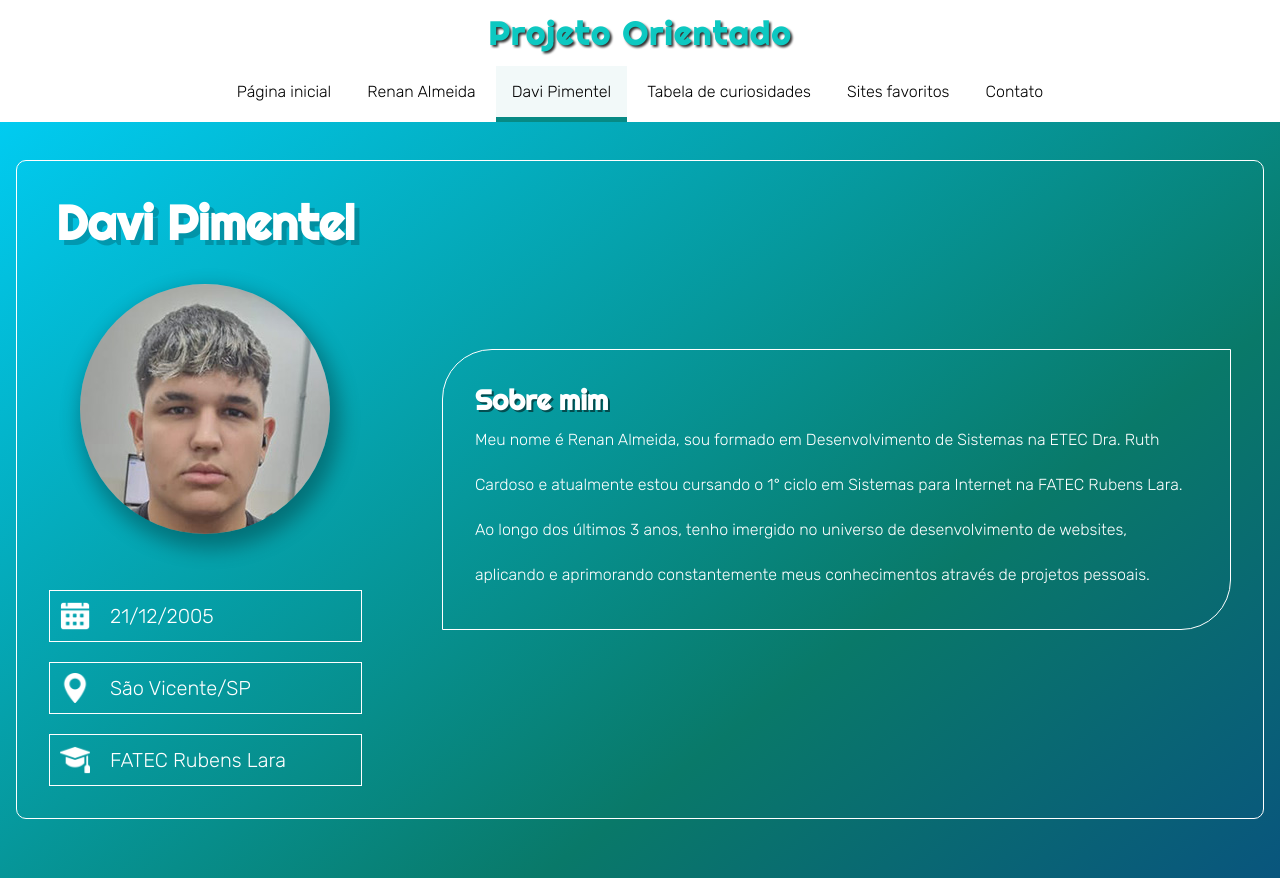
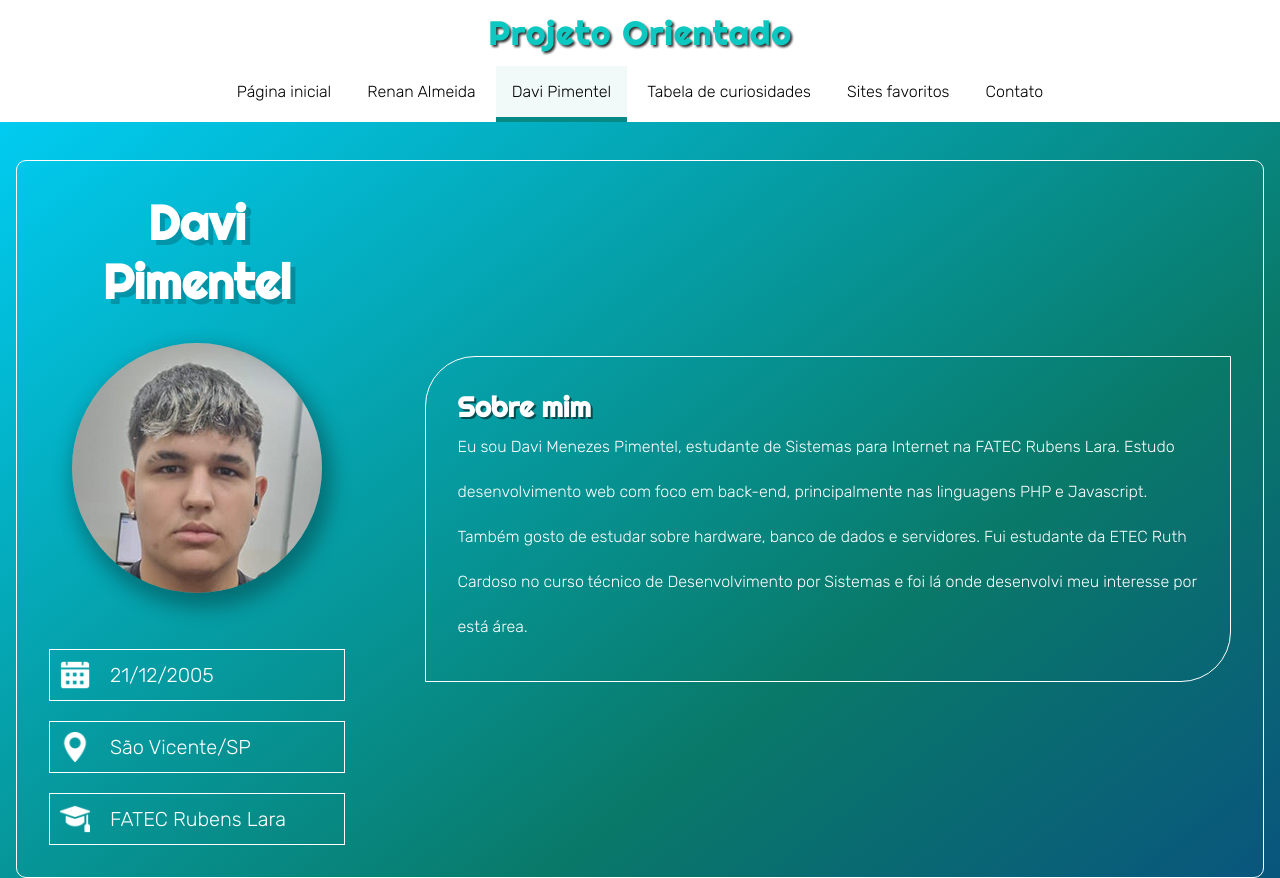
Before and after one commit to RenanL15/projeto-orientado, a plain HTML site: page davi.html in a window 1280 px wide. Shown: the top 878 px of the page. Drawn offline with Linux system fonts and the light colour scheme.

Commit message:
sobre davi

```diff
--- a/davi.html
+++ b/davi.html
@@ -61,12 +61,8 @@
         <div class="sobre-mim">
           <h2>Sobre mim</h2>
           <p>
-            Meu nome é Renan Almeida, sou formado em
-            Desenvolvimento de Sistemas na ETEC Dra. Ruth Cardoso e atualmente estou
-            cursando o 1° ciclo em Sistemas para Internet na FATEC Rubens Lara.
-            Ao longo dos últimos 3 anos, tenho imergido no universo de
-            desenvolvimento de websites, aplicando e aprimorando constantemente
-            meus conhecimentos através de projetos pessoais.
+            Eu sou Davi Menezes Pimentel, estudante de Sistemas para Internet na FATEC Rubens Lara.
+            Estudo desenvolvimento web com foco em back-end, principalmente nas linguagens PHP e Javascript. Também gosto de estudar sobre hardware, banco de dados e servidores. Fui estudante da ETEC Ruth Cardoso no curso técnico de Desenvolvimento por Sistemas e foi lá onde desenvolvi meu interesse por está área.
           </p>
         </div>
       </section>
```
